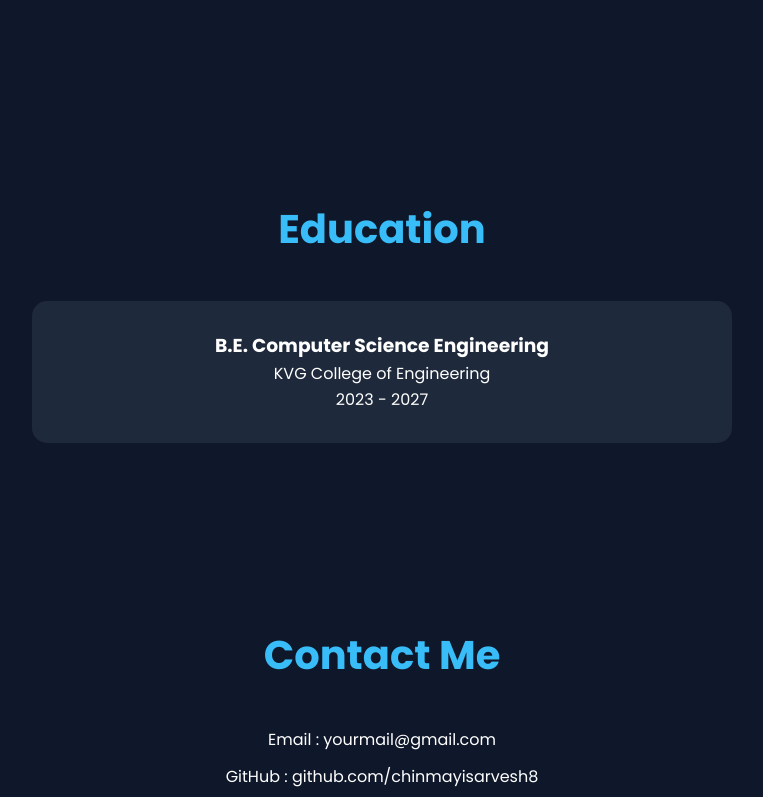
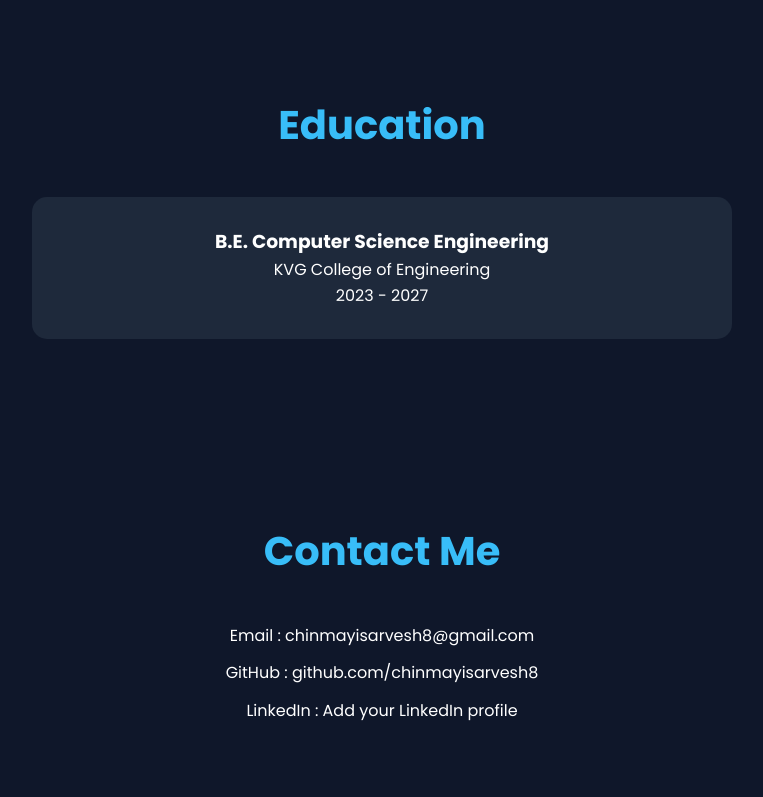
Before and after one commit to chinmayisarvesh8-commits/portfolio, a plain HTML site: page index.html in a window 1280 px wide. Shown: the part 2681-3478 px from the top of the page, without its empty margins (258-1021 px from the left). Drawn offline with Linux system fonts and the light colour scheme.

Commit message:
Update index.html

```diff
--- a/index.html
+++ b/index.html
@@ -97,7 +97,7 @@
 
 <section id="about">
 
-    <h2>About Me</h2>
+
 
     <p>
 
@@ -233,7 +233,7 @@
 
 <h2>Contact Me</h2>
 
-<p>Email : yourmail@gmail.com</p>
+<p>Email : chinmayisarvesh8@gmail.com</p>
 
 <p>GitHub : github.com/chinmayisarvesh8</p>
 
```
